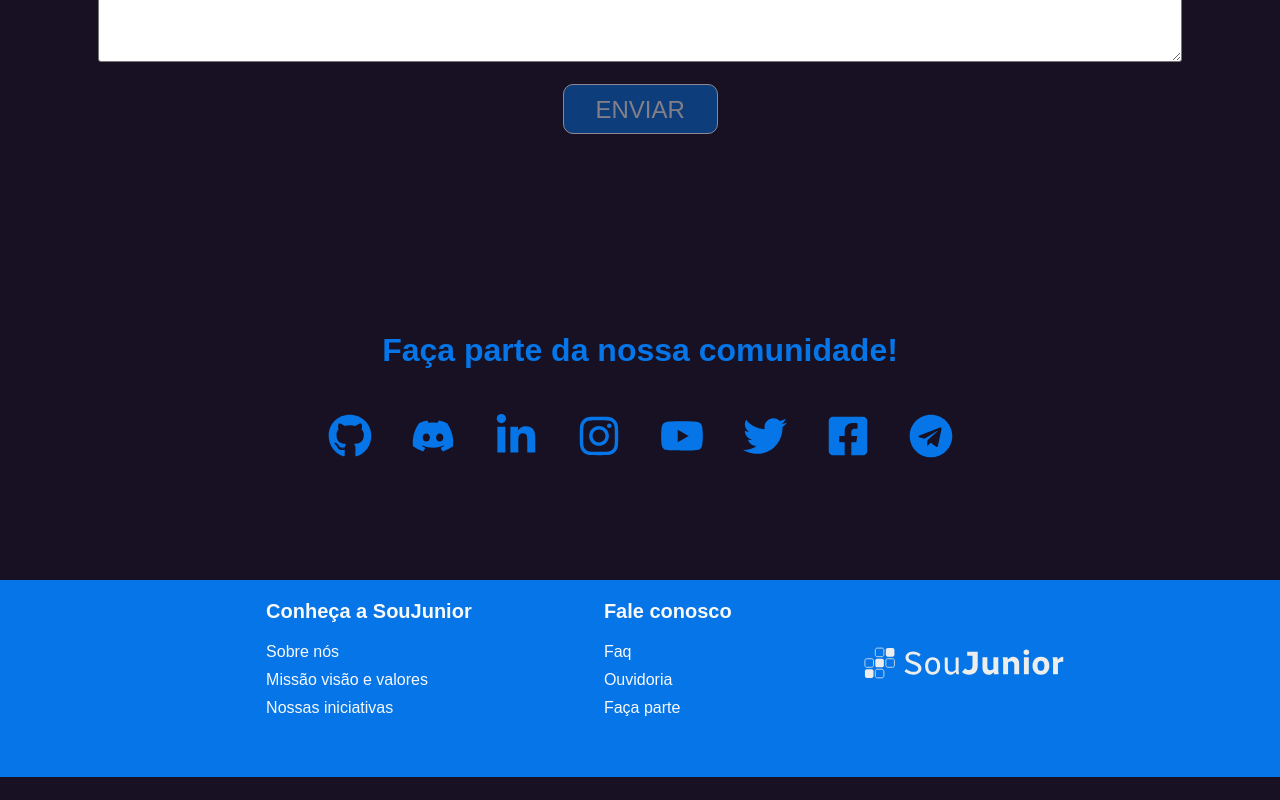
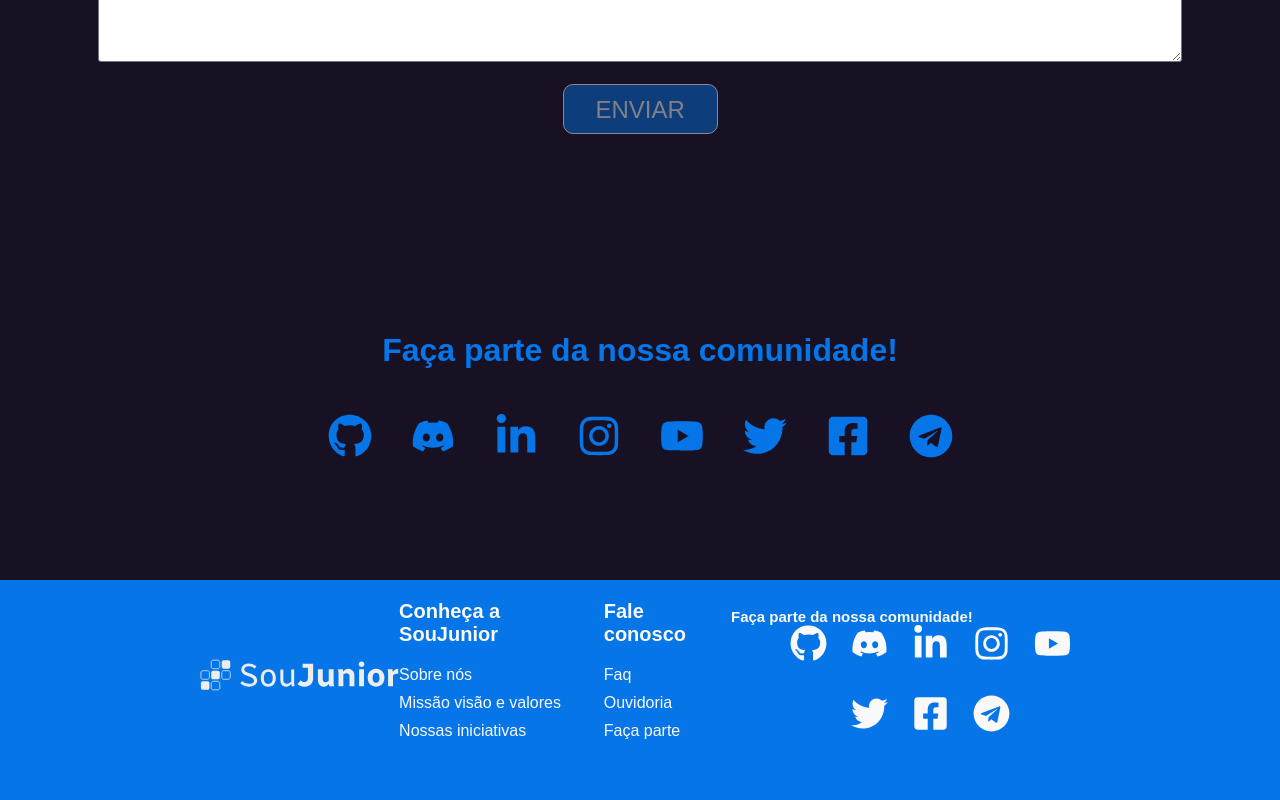
Before and after one commit to SouJunior/site-webapp, a Next.js app: page /faq in a window 1280 px wide. Shown: the part 1681-2481 px from the top of the page. Before the commit the page ends 2458 px from the top, so only its background shows below. Built offline with nearby package versions, Linux system fonts and the light colour scheme; a web font is replaced by a local one.

Commit message:
ajustes dos icones footer v2

```diff
--- a/components/AboutUs/index.jsx
+++ b/components/AboutUs/index.jsx
@@ -50,7 +50,7 @@ export const SobreNos = () => {
         <div className={styles.container}>
           <div className={styles.paragraphWrapper}>
             <Paragraph>
-              O projeto SouJunior surgiu em 01 de Julho de 2019, a partir da
+              O projeto SouJunior surgiu em 01 de Julho de 2022, a partir da
               insatisfação do idealizador <strong>Wouerner Brandão</strong> com
               o mercado tech, quando percebeu que poucas pessoas tinham
               conhecimento ou experiência na área da tecnologia. Atualmente
--- a/components/commons/FooterV2/FooterV2.module.css
+++ b/components/commons/FooterV2/FooterV2.module.css
@@ -6,6 +6,8 @@
   background-color: rgba(5, 117, 231, 1);
   padding-top: 20px;
   padding-bottom: 50px;
+
+
 }
 
 .container {
@@ -14,7 +16,7 @@
   align-items: center;
   margin-left: 200px;
   margin-right: 150px;
-  width: 90%;
+  width: 1450px;
 }
 
 .listContainer {
@@ -38,11 +40,12 @@
 }
 
 .imageContainer {
-  display: flex;
+  display: inline-flex;
   justify-content: center;
   align-items: center;
   width: 200px;
   height: 100px;
+  gap: 80px;
 }
 
 .image {
@@ -53,3 +56,23 @@
 .tittle {
   margin-bottom: 2rem;
 }
+
+/*Icones*/
+
+.iconsConatiner{
+  width: 399px;
+  height: auto;
+  display: inline-flex;
+  justify-content: center;
+  align-items: center;
+  gap: 24px;
+  padding: 0px 40px;
+  flex-wrap: wrap;
+}
+
+.iconsConatiner a{
+  font-size: 37px;
+  border-radius: 5px;
+
+
+}
--- a/components/commons/FooterV2/index.jsx
+++ b/components/commons/FooterV2/index.jsx
@@ -1,9 +1,14 @@
 import style from "./FooterV2.module.css";
+import { dataSocial } from "../../../utils/dataSocial";
 
 const FooterV2 = () => {
   return (
     <div className={style.masterContainer}>
+
       <div className={style.container}>
+      <div className={style.imageContainer}>
+          <img className={style.image} src="/assets/icons/Logo.svg" alt="#" />
+        </div>
         <div className={style.listContainer}>
           <h1 className={style.tittle}>Conheça a SouJunior</h1>
           <ul className={style.list}>
@@ -32,9 +37,25 @@ const FooterV2 = () => {
             </li>
           </ul>
         </div>
-        <div className={style.imageContainer}>
-          <img className={style.image} src="/assets/icons/Logo.svg" alt="#" />
-        </div>
+
+
+       <div>
+       <h2 >Faça parte da nossa comunidade!</h2>
+
+        <div className={style.iconsConatiner} >
+            {dataSocial.map(({ name, icon, path, id }) => (
+              <a
+                href={path}
+                // className={styles.socialBtn}
+                id={id}
+                key={name}
+                target="_blank"
+                rel="noreferrer">
+                {icon}
+              </a>
+            ))}
+          </div>
+          </div>
       </div>
     </div>
   );
--- a/pages/index.jsx
+++ b/pages/index.jsx
@@ -2,10 +2,7 @@ import { OccupationSection } from "../components/OccupationSection";
 import { ParticipationSection } from "../components/Participation";
 import HeroHome from "../components/HeroHome";
 import Iniciativas from "../components/Iniciativas";
-<<<<<<< HEAD
 import HeaderComponent from "../components/commons/HeaderComponent";
-=======
->>>>>>> c2a5a653ad36edc6d9f2604cb792abdf43918cdf
 import PrivacyPolicy from "../components/commons/PrivacyPolicy/PrivacyPolicy";
 import { Depositions } from "../components/Depositions";
 
```
Also changed, not shown: 1 other file (tests, documents, lock files or other folders).
